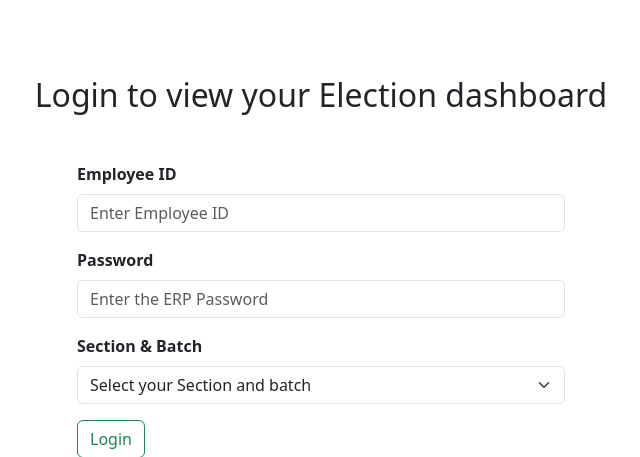
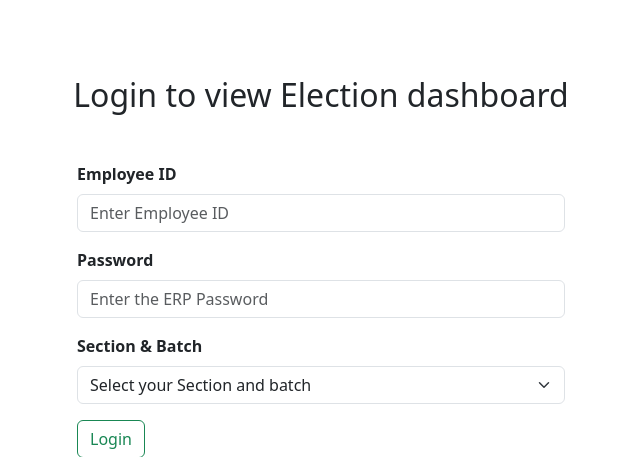
Before and after one commit to emptymahbob/crems, a PHP site: page /login.php in a window 1280 px wide. Shown: the part 68-525 px from the top of the page, without its empty margins (319-959 px from the left). Run offline with PHP 8.4, Linux system fonts and the light colour scheme; data that the repository does not hold is empty.

Commit message:
a typo fixed

```diff
--- a/login.php
+++ b/login.php
@@ -10,7 +10,7 @@ if (isset($_SESSION['employeeID'])) {
 include('header.php');
 ?>
 <br><br>
-<h2 class="text-center mt-5 mb-5">Login to view your Election dashboard</h2>
+<h2 class="text-center mt-5 mb-5">Login to view Election dashboard</h2>
 
 <div class="container-fluid mt-2" style="width: 40%;">
     <div class="row">
```
